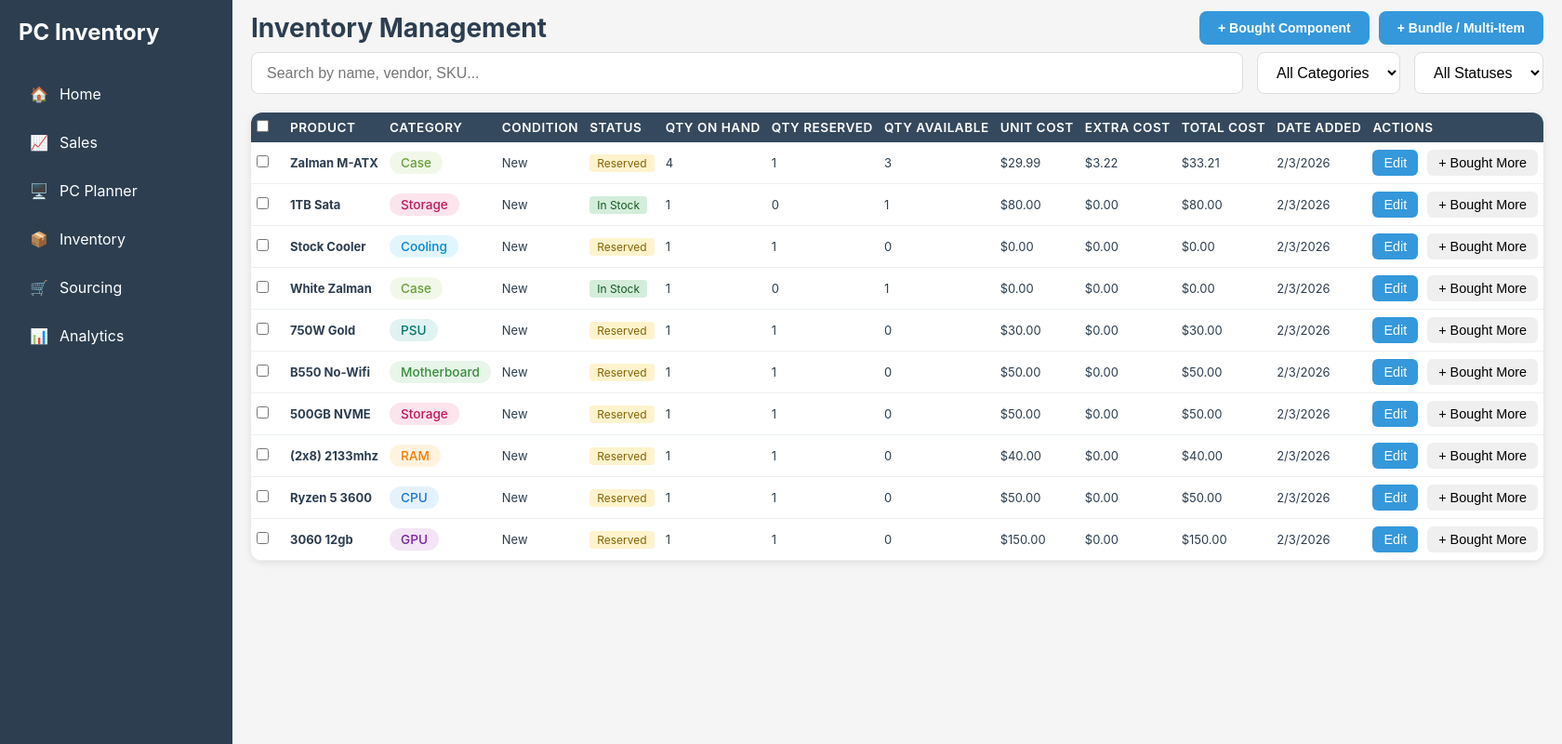
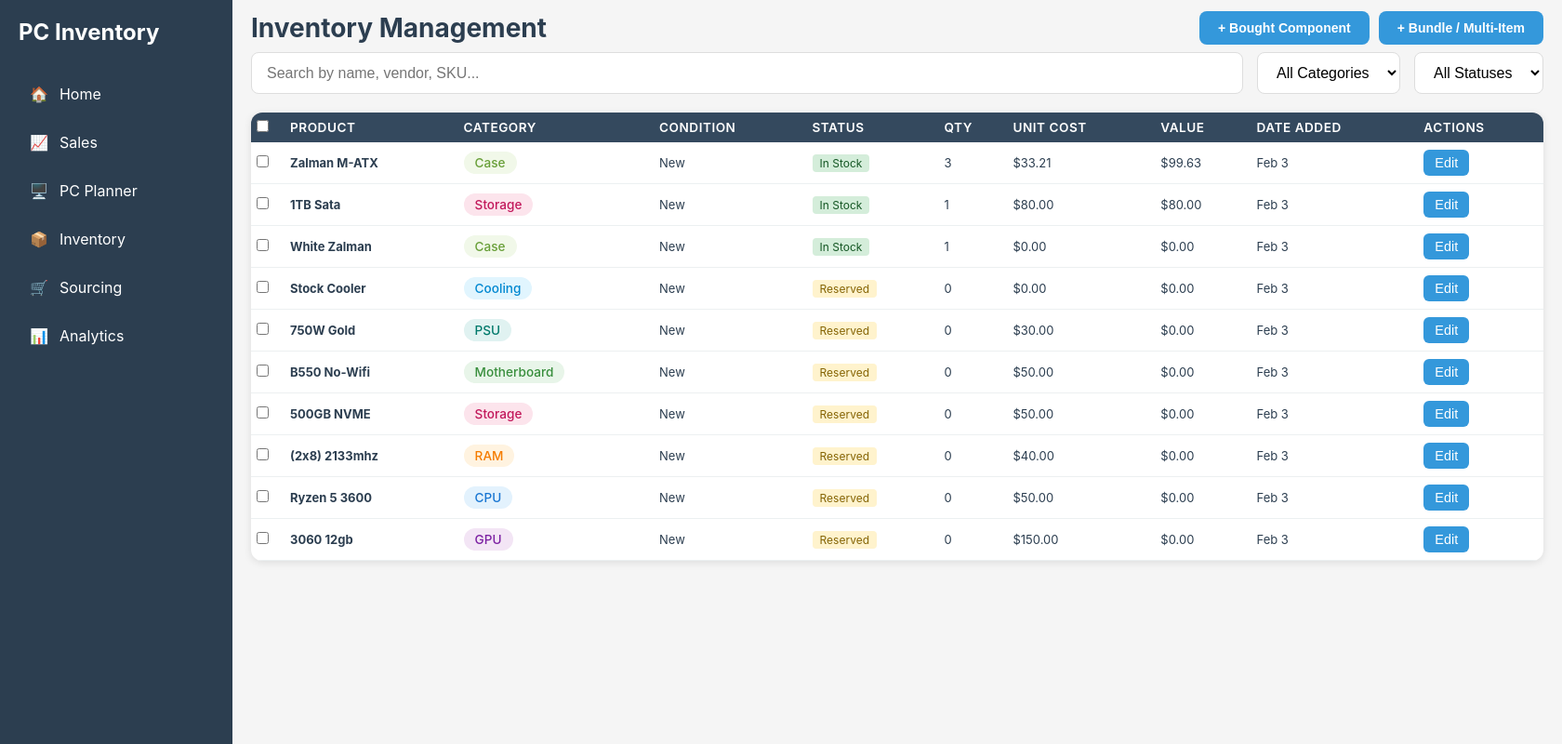
Before and after one commit to denwitha4/PCToolMVP, a FastAPI app: page /inventory in a window 1680 px wide. Shown: the whole page at 93% size. Run offline with FastAPI, Linux system fonts and the light colour scheme.

Commit message:
Reformatted Inventory page for most important details only. Also made a plan to redo build planner.

```diff
--- a/static/js/component-modal.js
+++ b/static/js/component-modal.js
@@ -12,6 +12,7 @@ function openModal(category) {
     document.getElementById('productMSRP').value = '';
     document.getElementById('lotVendor').value = '';
     document.getElementById('lotUnitCost').value = '';
+    document.getElementById('lotTotalCost').value = '';
     document.getElementById('lotQuantity').value = '1';
     document.getElementById('lotCondition').value = 'new';
     document.getElementById('lotSalesTax').value = '0';
@@ -22,6 +23,8 @@ function openModal(category) {
     document.getElementById('lotStorageLocation').value = '';
     document.getElementById('lotNotes').value = '';
     loadProductsForModal();
+    wireCostQuantitySyncOnce();
+    if (typeof updateCostQuantityUI === 'function') updateCostQuantityUI();
     document.getElementById('componentModal').classList.add('active');
 }
 
@@ -54,6 +57,68 @@ document.getElementById('productSelect').addEventListener('change', function ()
     const newFields = document.getElementById('newProductFields');
     newFields.style.display = this.value === '__new__' ? 'block' : 'none';
 });
+
+function updateCostQuantityUI() {
+    console.log('updateCostQuantityUI');
+    const qty = parseInt(document.getElementById('lotQuantity').value, 10) || 1;
+    const unitInput = document.getElementById('lotUnitCost');
+    const totalInput = document.getElementById('lotTotalCost');
+    const totalGroup = document.getElementById('lotTotalCostGroup');
+    const unitLabel = document.getElementById('lotUnitCostLabel');
+
+    if (qty > 1) {
+        totalGroup.style.display = 'block';
+        unitLabel.textContent = 'Unit Cost ($/item) *';
+        syncTotalFromUnitCost();
+    } else {
+        totalGroup.style.display = 'none';
+        unitLabel.textContent = 'Cost *';
+        const unitVal = parseFloat(unitInput.value);
+        if (!isNaN(unitVal) && unitVal >= 0) totalInput.value = unitVal.toFixed(2);
+    }
+}
+
+function syncUnitCostFromTotal() {
+    const qty = parseInt(document.getElementById('lotQuantity').value, 10) || 1;
+    if (qty <= 0) return;
+    const totalInput = document.getElementById('lotTotalCost');
+    const unitInput = document.getElementById('lotUnitCost');
+    const total = parseFloat(totalInput.value);
+    if (!isNaN(total) && total >= 0) {
+        unitInput.value = (total / qty).toFixed(2);
+    }
+}
+
+function syncTotalFromUnitCost() {
+    const qty = parseInt(document.getElementById('lotQuantity').value, 10) || 1;
+    const unitInput = document.getElementById('lotUnitCost');
+    const totalInput = document.getElementById('lotTotalCost');
+    const unit = parseFloat(unitInput.value);
+    if (!isNaN(unit) && unit >= 0) {
+        totalInput.value = (unit * qty).toFixed(2);
+    }
+}
+
+let costQuantitySyncWired = false;
+
+function wireCostQuantitySyncOnce() {
+    if (costQuantitySyncWired) return;
+    const qtyEl = document.getElementById('lotQuantity');
+    const unitEl = document.getElementById('lotUnitCost');
+    const totalEl = document.getElementById('lotTotalCost');
+    if (!qtyEl || !unitEl || !totalEl) return;
+    costQuantitySyncWired = true;
+    qtyEl.addEventListener('input', function () {
+        updateCostQuantityUI();
+        syncTotalFromUnitCost();
+    });
+    qtyEl.addEventListener('change', function () {
+        updateCostQuantityUI();
+        syncTotalFromUnitCost();
+    });
+    unitEl.addEventListener('input', syncTotalFromUnitCost);
+    totalEl.addEventListener('input', syncUnitCostFromTotal);
+}
 
 async function saveComponent() {
     const productSelect = document.getElementById('productSelect').value;
@@ -161,8 +226,11 @@ async function editComponent(componentId) {
         document.getElementById('productSelect').disabled = true;
         document.getElementById('newProductFields').style.display = 'none';
         document.getElementById('lotVendor').value = component.vendor || '';
-        document.getElementById('lotUnitCost').value = component.unit_cost ?? '';
-        document.getElementById('lotQuantity').value = component.quantity_on_hand ?? 1;
+        const qty = component.quantity_on_hand ?? 1;
+        const unitCost = component.unit_cost ?? 0;
+        document.getElementById('lotUnitCost').value = unitCost !== '' ? unitCost : '';
+        document.getElementById('lotTotalCost').value = (qty > 1 && unitCost !== '') ? (parseFloat(unitCost) * qty).toFixed(2) : (unitCost !== '' ? unitCost : '');
+        document.getElementById('lotQuantity').value = qty;
         document.getElementById('lotCondition').value = component.condition || 'new';
         document.getElementById('lotSalesTax').value = component.sales_tax ?? 0;
         document.getElementById('lotShippingCost').value = component.shipping_cost ?? 0;
@@ -171,6 +239,8 @@ async function editComponent(componentId) {
         document.getElementById('lotSerialNumber').value = component.serial_number || '';
         document.getElementById('lotStorageLocation').value = component.storage_location || '';
         document.getElementById('lotNotes').value = component.notes || '';
+        wireCostQuantitySyncOnce();
+        if (typeof updateCostQuantityUI === 'function') updateCostQuantityUI();
         document.getElementById('componentModal').classList.add('active');
     } catch (err) {
         alert('Error loading component: ' + err.message);
--- a/templates/components/component_modal.html
+++ b/templates/components/component_modal.html
@@ -48,11 +48,15 @@
                 </div>
             </div>
 
-            <!-- Main required fields -->
-            <div class="form-row">
+            <!-- Main required fields: Cost/Unit Cost, Total (when qty > 1), Quantity -->
+            <div class="form-row cost-quantity-row" id="costQuantityRow">
                 <div class="form-group">
-                    <label>Unit Cost (pre-tax) * ($)</label>
+                    <label id="lotUnitCostLabel">Cost *</label>
                     <input type="number" id="lotUnitCost" step="0.01" placeholder="0.00" required>
+                </div>
+                <div class="form-group" id="lotTotalCostGroup" style="display: none;">
+                    <label>Total ($)</label>
+                    <input type="number" id="lotTotalCost" step="0.01" placeholder="0.00">
                 </div>
                 <div class="form-group">
                     <label>Quantity *</label>
@@ -151,6 +155,10 @@
 
 .form-row .form-group.full-width {
     grid-column: 1 / -1;
+}
+
+.form-row.cost-quantity-row {
+    grid-template-columns: 1fr 1fr 1fr;
 }
 
 .new-product-section {
--- a/templates/inventory/index.html
+++ b/templates/inventory/index.html
@@ -57,12 +57,9 @@
                     <th>Category</th>
                     <th>Condition</th>
                     <th>Status</th>
-                    <th>Qty On Hand</th>
-                    <th>Qty Reserved</th>
-                    <th>Qty Available</th>
+                    <th>QTY</th>
                     <th>Unit Cost</th>
-                    <th>Extra Cost</th>
-                    <th>Total Cost</th>
+                    <th>Value</th>
                     <th>Date Added</th>
                     <th>Actions</th>
                 </tr>
@@ -86,27 +83,27 @@
         <form id="bulkEditForm" onsubmit="submitBulkEdit(event)">
             <div class="form-group">
                 <label>Vendor</label>
-                <input type="text" id="bulkVendor" placeholder="Leave blank to keep">
+                <input type="text" id="bulkVendor" placeholder="...">
             </div>
             <div class="form-group">
                 <label>Unit cost</label>
-                <input type="number" id="bulkUnitCost" step="0.01" placeholder="Leave blank to keep">
+                <input type="number" id="bulkUnitCost" step="0.01" placeholder="...">
             </div>
             <div class="form-group">
                 <label>Quantity on hand</label>
-                <input type="number" id="bulkQtyOnHand" min="0" placeholder="Leave blank to keep">
+                <input type="number" id="bulkQtyOnHand" min="0" placeholder="...">
             </div>
             <div class="form-group">
                 <label>Sales tax</label>
-                <input type="number" id="bulkSalesTax" step="0.01" placeholder="Leave blank to keep">
+                <input type="number" id="bulkSalesTax" step="0.01" placeholder="...">
             </div>
             <div class="form-group">
                 <label>Shipping cost</label>
-                <input type="number" id="bulkShippingCost" step="0.01" placeholder="Leave blank to keep">
+                <input type="number" id="bulkShippingCost" step="0.01" placeholder="...">
             </div>
             <div class="form-group">
                 <label>Fees</label>
-                <input type="number" id="bulkFees" step="0.01" placeholder="Leave blank to keep">
+                <input type="number" id="bulkFees" step="0.01" placeholder="...">
             </div>
             <div class="form-group">
                 <label>Category (updates product)</label>
@@ -209,8 +206,6 @@
                 </div>
             </div>
             <!-- Right column: Components table -->
-        </div>
-
             <div class="bundle-right-column">
                 <div class="line-items-section">
                     <div class="line-items-header">
@@ -240,6 +235,7 @@
                     </div>
                 </div>
             </div>
+        </div>
         <div class="form-actions">
             <button type="button" class="cancel-btn" onclick="closeBundleModal()">Cancel</button>
             <button type="button" class="submit-btn" id="bundleSubmitBtn" onclick="submitBundle()" disabled>Create Bundle</button>
@@ -269,7 +265,7 @@
     function formatDate(iso) {
         if (!iso) return '—';
         const d = new Date(iso);
-        return d.toLocaleDateString();
+        return d.toLocaleDateString(undefined, { month: 'short', day: 'numeric' });
     }
 
     function getFilteredComponents() {
@@ -290,13 +286,21 @@
     function renderTable() {
         const tbody = document.getElementById('inventoryTableBody');
         const filtered = getFilteredComponents();
+        // Available quantity first (in stock), then fully reserved/others
+        filtered.sort((a, b) => {
+            const aAvail = (a.quantity_available ?? 0) > 0 ? 1 : 0;
+            const bAvail = (b.quantity_available ?? 0) > 0 ? 1 : 0;
+            return bAvail - aAvail;
+        });
         if (filtered.length === 0) {
-            tbody.innerHTML = '<tr><td colspan="13"><div class="empty-state"><h3>No inventory components</h3><p>Click "+ Bought Component" to add stock</p></div></td></tr>';
+            tbody.innerHTML = '<tr><td colspan="10"><div class="empty-state"><h3>No inventory components</h3><p>Click "+ Bought Component" to add stock</p></div></td></tr>';
             return;
         }
         tbody.innerHTML = filtered.map(component => {
             const checked = selectedIds.has(component.id) ? 'checked' : '';
-            const extraCost = (component.sales_tax ?? 0) + (component.shipping_cost ?? 0) + (component.fees ?? 0);
+            const unitCostLanded = component.total_landed_cost ?? (component.unit_cost ?? 0) + (component.sales_tax ?? 0) + (component.shipping_cost ?? 0) + (component.fees ?? 0);
+            const qtyAvail = component.quantity_available ?? 0;
+            const lineValue = (typeof qtyAvail === 'number' ? qtyAvail : parseFloat(qtyAvail) || 0) * unitCostLanded;
             const conditionMap = {
                 'new': 'New',
                 'open_box': 'Open Box',
@@ -311,7 +315,13 @@
                 'damaged': 'Damaged',
                 'returned': 'Returned'
             };
-            const status = statusMap[component.inventory_status] || component.inventory_status || 'In Stock';
+            const qtyAvailableNum = component.quantity_available ?? 0;
+            const displayStatus = qtyAvailableNum > 0 ? 'in_stock' : (component.inventory_status || 'in_stock');
+            const status = statusMap[displayStatus] || 'In Stock';
+            const qtyOnHand = component.quantity_on_hand ?? 0;
+            const qtyReserved = component.quantity_reserved ?? 0;
+            const qtyAvailable = component.quantity_available ?? '—';
+            const qtyTitle = `Reserved: ${qtyReserved}, Total: ${qtyOnHand}`;
 
             return `
                 <tr data-component-id="${component.id}">
@@ -319,18 +329,14 @@
                     <td><strong>${component.product_name || '—'}</strong></td>
                     <td><span class="category-badge badge-${(component.category || '').toLowerCase().replace(' ', '-')}">${component.category || '—'}</span></td>
                     <td>${condition}</td>
-                    <td><span class="status-badge status-${component.inventory_status || 'in_stock'}">${status}</span></td>
-                    <td>${component.quantity_on_hand ?? '—'}</td>
-                    <td>${component.quantity_reserved ?? 0}</td>
-                    <td>${component.quantity_available ?? '—'}</td>
-                    <td>$${(component.unit_cost ?? 0).toFixed(2)}</td>
-                    <td>$${extraCost.toFixed(2)}</td>
-                    <td>$${(component.total_landed_cost ?? 0).toFixed(2)}</td>
+                    <td><span class="status-badge status-${displayStatus}">${status}</span></td>
+                    <td class="qty-cell" title="${qtyTitle}">${qtyAvailable}</td>
+                    <td>$${unitCostLanded.toFixed(2)}</td>
+                    <td>$${lineValue.toFixed(2)}</td>
                     <td>${formatDate(component.created_at)}</td>
                     <td>
                         <div class="action-buttons">
                             <button type="button" class="action-btn edit-btn" onclick="editComponent(${component.id})">Edit</button>
-                            <button type="button" class="action-btn" onclick="boughtMore(${component.id})">+ Bought More</button>
                         </div>
                     </td>
                 </tr>
```
Also changed, not shown: docs/MULTI_COMPONENT_PER_CATEGORY_PLAN.md (added, +161 -0 lines), db/pc_inventory.db.
